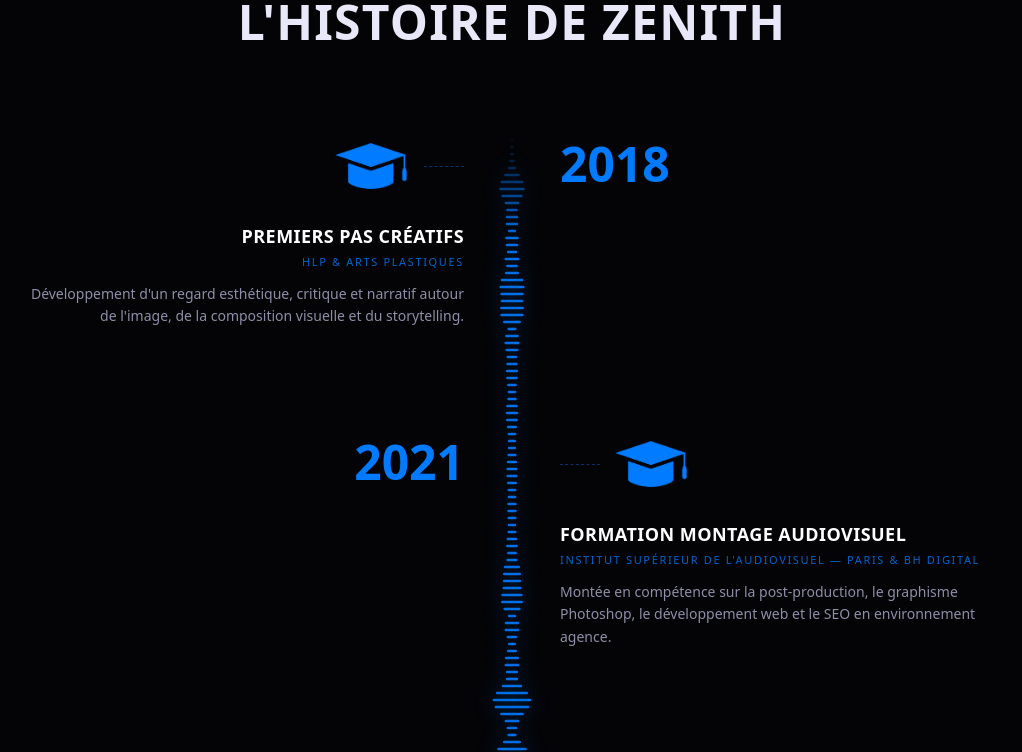
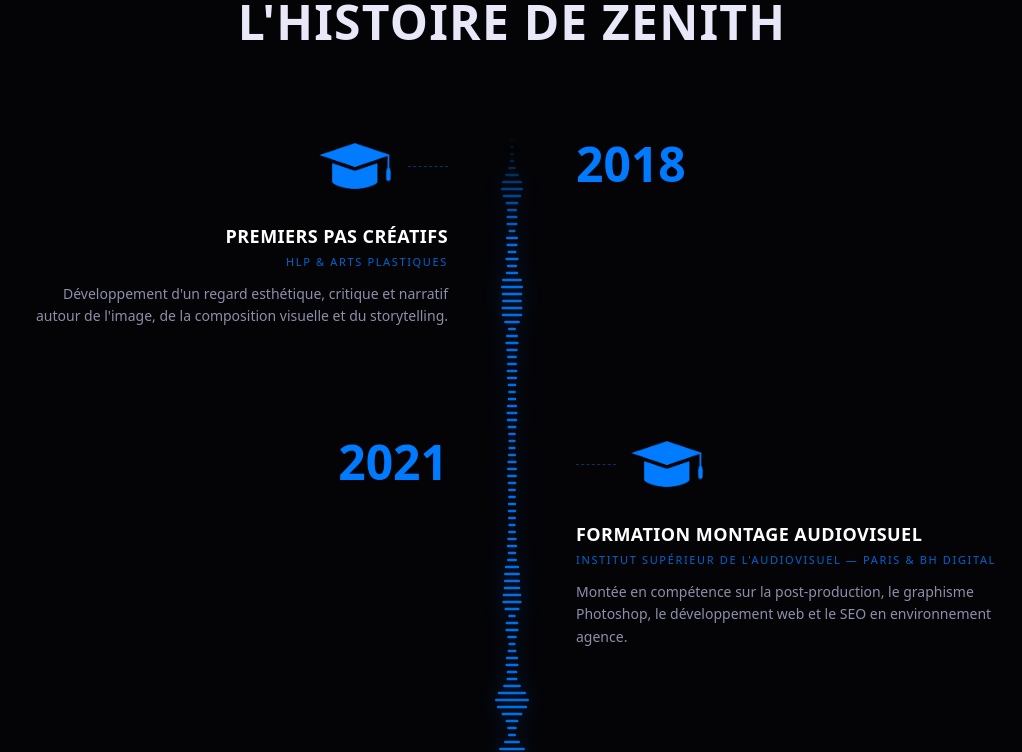
Before and after one commit to JourdanKyllian/zenith-portfolio, a Next.js app: page /about in a window 1280 px wide. Shown: the part 2980-3732 px from the top of the page, without its empty margins (128-1150 px from the left). Built offline with nearby package versions, Linux system fonts and the light colour scheme; no server answers; the database is empty.

Commit message:
style: update width and gap classes in SoundwaveTimeline component

```diff
--- a/components/SoundwaveTimeline.tsx
+++ b/components/SoundwaveTimeline.tsx
@@ -127,7 +127,7 @@ export default function SoundwaveTimeline({ items }: SoundwaveTimelineProps) {
       <svg
         ref={svgRef}
         aria-hidden="true"
-        className="pointer-events-none absolute left-1/2 top-0 h-full w-24 -translate-x-1/2 sm:w-32"
+        className="pointer-events-none absolute left-1/2 top-0 h-full w-14 -translate-x-1/2 sm:w-24 lg:w-28"
         viewBox={`0 0 ${VIEW_WIDTH} 100`}
         preserveAspectRatio="none"
       >
@@ -165,7 +165,7 @@ export default function SoundwaveTimeline({ items }: SoundwaveTimelineProps) {
           return (
             <li
               key={item.year + item.title}
-              className="grid grid-cols-2 items-start gap-6 sm:gap-20 lg:gap-24"
+              className="grid grid-cols-2 items-start gap-16 sm:gap-28 lg:gap-32"
             >
               {contentOnLeft ? (
                 <>
```
